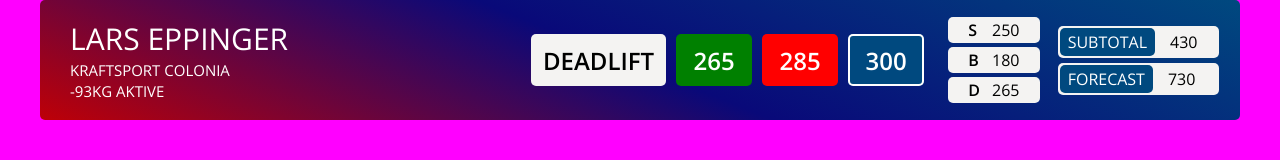
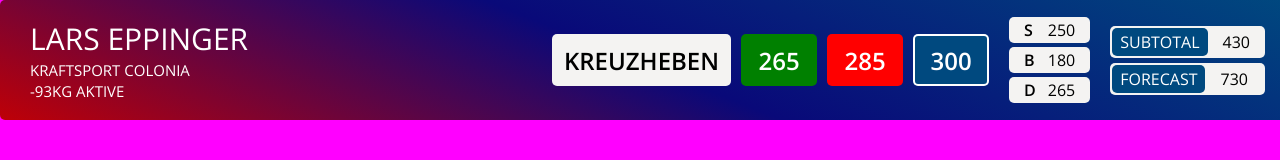
Before and after one commit to lars250698/bvdk-stream-overlay-mockup, a plain HTML site: page index.html in a window 1280 px wide. Drawn offline with nearby package versions, Linux system fonts and the light colour scheme.

Commit message:
feat: spacing for german localization

```diff
--- a/index.css
+++ b/index.css
@@ -13,7 +13,7 @@ body {
 
 #container {
     margin: auto;
-    width: 1200px;
+    width: 1300px;
     height: 120px;
     padding: 0px 0px 0px;
     display: flex;
@@ -32,16 +32,17 @@ body {
 }
 
 #lifter-infos {
-    color: white;
+    color: #ffffff;
+    flex-grow: 3;
     width: 40%;
 }
 
 #lift-infos {
     display: flex;
-    justify-content: space-between;
+    justify-content: end;
     align-items: center;
+    height: 80%;
     width: 60%;
-    height: 80%;
 }
 
 .elipses {
@@ -71,8 +72,9 @@ body {
 #current-lift {
     display: flex;
     align-items: center;
-    width: 55%;
+    justify-content: end;
     height: 100%;
+    margin-right: 10px;
 }
 
 .current-lift {
@@ -87,7 +89,7 @@ body {
 
 #attempts {
     display: flex;
-    justify-content: space-between;
+    justify-content: start;
     align-items: center;
     width: 100%;
     height: 100%;
@@ -113,13 +115,6 @@ body {
     box-shadow: inset 0px 0px 0px 2px white;
     background-color: var(--primary);
     color: white;
-}
-
-#logo {
-    position: absolute;
-    right: auto;
-    height: 100px;
-    opacity: 0.2;
 }
 
 #lifter-infos {
@@ -149,40 +144,36 @@ body {
     display: flex;
     flex-direction: column;
     font-size: medium;
-    width: 10%;
+    margin-right: 10px;
 }
 
 .best-lift-letter {
     font-weight: bold;
+    margin-right: 12px;
 }
 
 .best-lift-container {
     display: flex;
     justify-content: space-between;
-    width: 75%;
 }
 
 .box.best-lift-container {
-    padding: 2px 20px 2px;
+    padding: 2px 15px 2px;
     border-radius: 5px;
     margin-top: 2px;
     margin-bottom: 2px;
-}
-
-#subtotal-forecast {
-    width: 23%;
 }
 
 .subtotal-forecast {
     display: flex;
     justify-content: start;
     align-items: center;
-    width: 100%;
     font-size: medium;
 }
 
 .box.subtotal-forecast {
     padding: 2px;
+    padding-right: 15px;
 }
 
 .subtotal-forecast-name {
--- a/index.html
+++ b/index.html
@@ -12,7 +12,6 @@
 <body>
     <div id="container">
         <div id="overlay">
-            <!--img id="logo" src="BVDK-Logo.png"></img-->
             <div id="lifter-infos">
                 <div id="lifter-name" class="lifter-info title">
                     <span class="elipses">Lars Eppinger</span>
@@ -27,7 +26,7 @@
             <div id="lift-infos">
                 <div id="current-lift">
                     <div id="current-lift-name" class="box current-lift">
-                        Deadlift
+                        Kreuzheben
                     </div>
                     <div id="attempts">
                         <div id="attempt-one" class="box current-lift attempt attempt-success">
```
